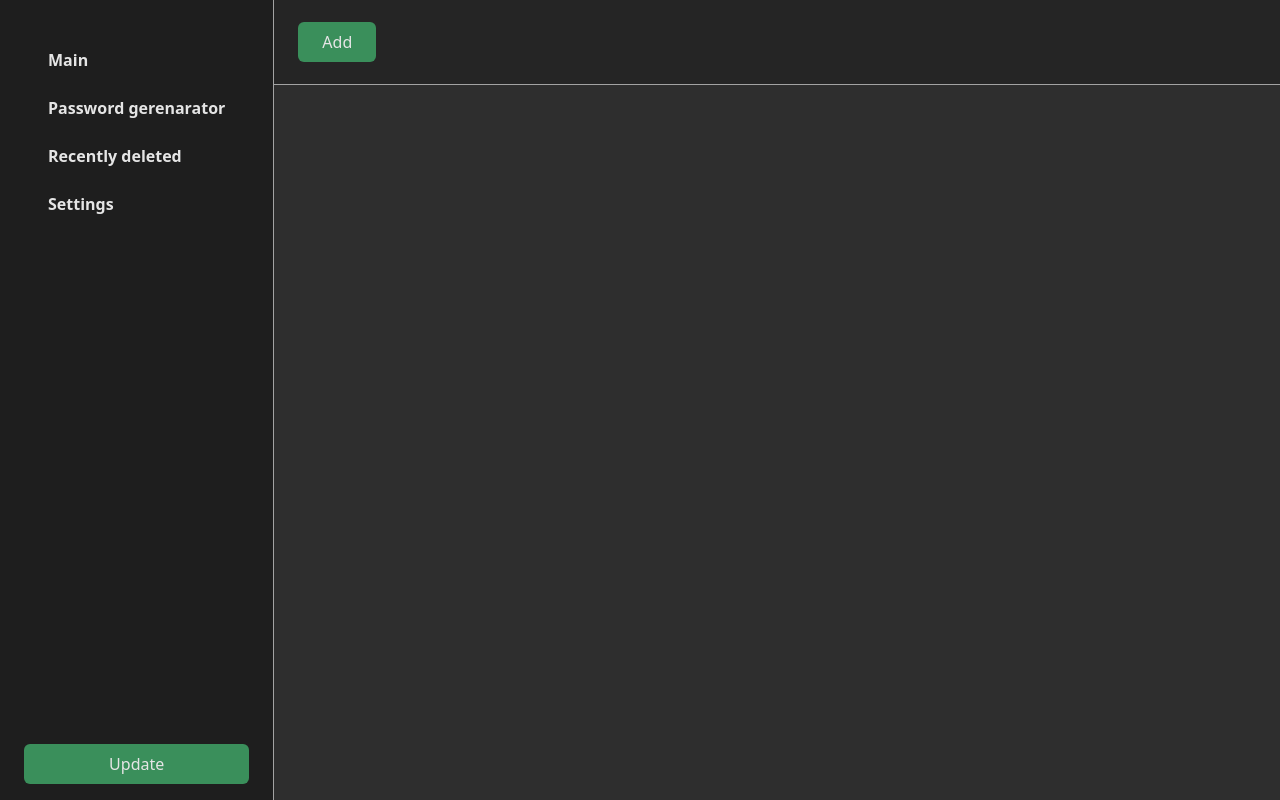
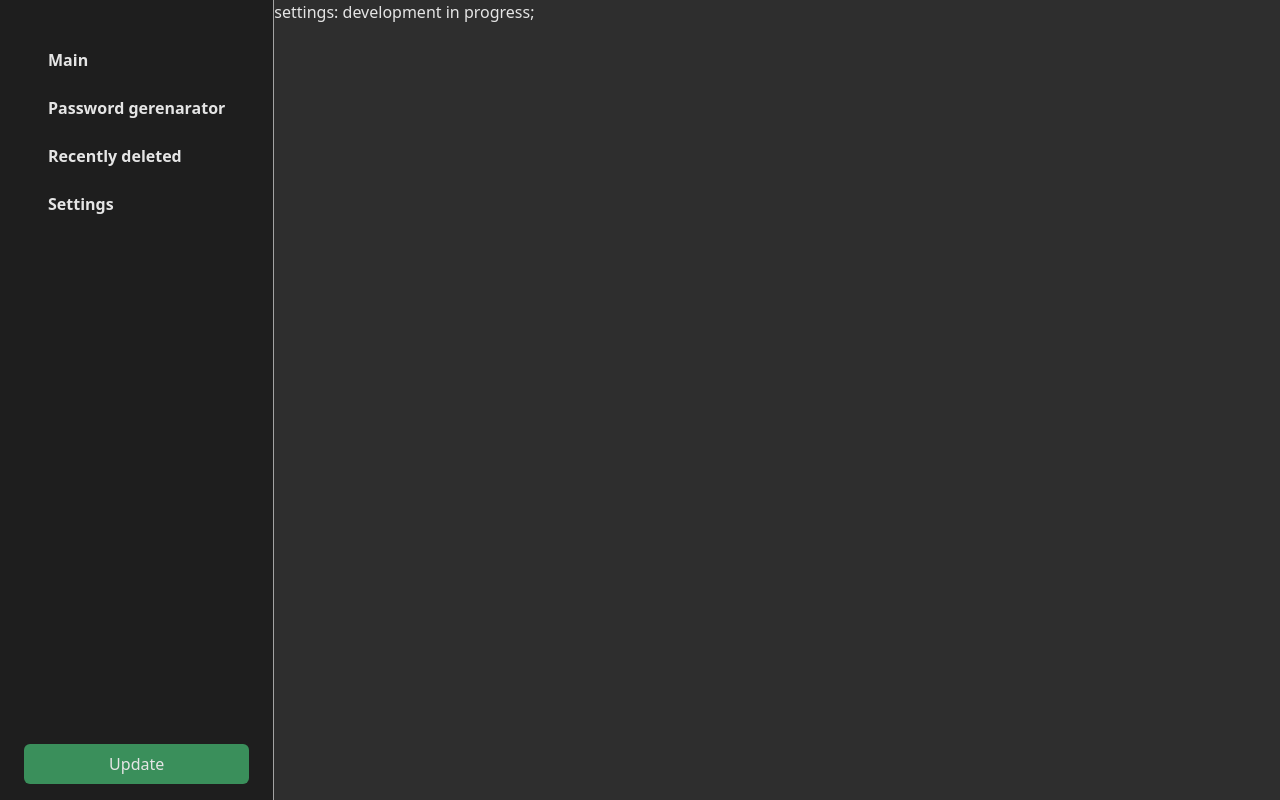
Before and after one commit to Pabl1k/desktop-password-manager, a React (Vite) app: page / in a window 1280 px wide. Both pictures are taken after a click on the button "Settings". Built offline with nearby package versions, Linux system fonts and the light colour scheme.

Commit message:
display content by view

```diff
--- /dev/null
+++ b/src/client/types/view.ts
@@ -0,0 +1 @@
+export type ContentView = 'main' | 'recentlyDeleted' | 'settings';
--- a/src/client/views/main/Main.tsx
+++ b/src/client/views/main/Main.tsx
@@ -1,19 +1,44 @@
+import { useState } from 'react';
 import { useDatabase } from '../../db/useDatabase';
 import { WebsiteCard } from '../../types/types';
+import { ContentView } from '../../types/view';
 import Content from '../content/Content';
 import Sidebar from '../sidebar/Sidebar';
 import Toolbar from '../toolbar/Toolbar';
 
 const Main = () => {
   const { state, add, remove } = useDatabase<WebsiteCard>();
+  const [view, setView] = useState<ContentView>('main');
 
-  return (
-    <div className="flex">
-      <Sidebar />
+  const displayContentByView = () => {
+    if (view === 'recentlyDeleted') {
+      return (
+        <div className="h-screen">
+          <span>Recently Deleted: development in progress</span>
+        </div>
+      );
+    }
+
+    if (view === 'settings') {
+      return (
+        <div className="h-screen">
+          <span>settings: development in progress</span>;
+        </div>
+      );
+    }
+
+    return (
       <div className="w-full">
         <Toolbar onNewCardCreate={add} />
         <Content cards={state} onDeleteCard={remove} />
       </div>
+    );
+  };
+
+  return (
+    <div className="flex">
+      <Sidebar setView={setView} />
+      {displayContentByView()}
     </div>
   );
 };
--- a/src/client/views/sidebar/Sidebar.tsx
+++ b/src/client/views/sidebar/Sidebar.tsx
@@ -1,16 +1,22 @@
+import { FC } from 'react';
 import Button from '../../common/components/button/Button';
+import { ContentView } from '../../types/view';
 import styles from './Sidebar.module.scss';
+
+interface Props {
+  setView: (view: ContentView) => void;
+}
 
 interface SidebarAction {
   title: string;
   onClick: () => void;
 }
 
-const Sidebar = () => {
+const Sidebar: FC<Props> = ({ setView }) => {
   const actions: SidebarAction[] = [
     {
       title: 'Main',
-      onClick: () => console.log('main')
+      onClick: () => setView('main')
     },
     {
       title: 'Password gerenarator',
@@ -18,11 +24,11 @@ const Sidebar = () => {
     },
     {
       title: 'Recently deleted',
-      onClick: () => console.log('Recently deleted')
+      onClick: () => setView('recentlyDeleted')
     },
     {
       title: 'Settings',
-      onClick: () => console.log('Settings')
+      onClick: () => setView('settings')
     }
   ];
 
```
